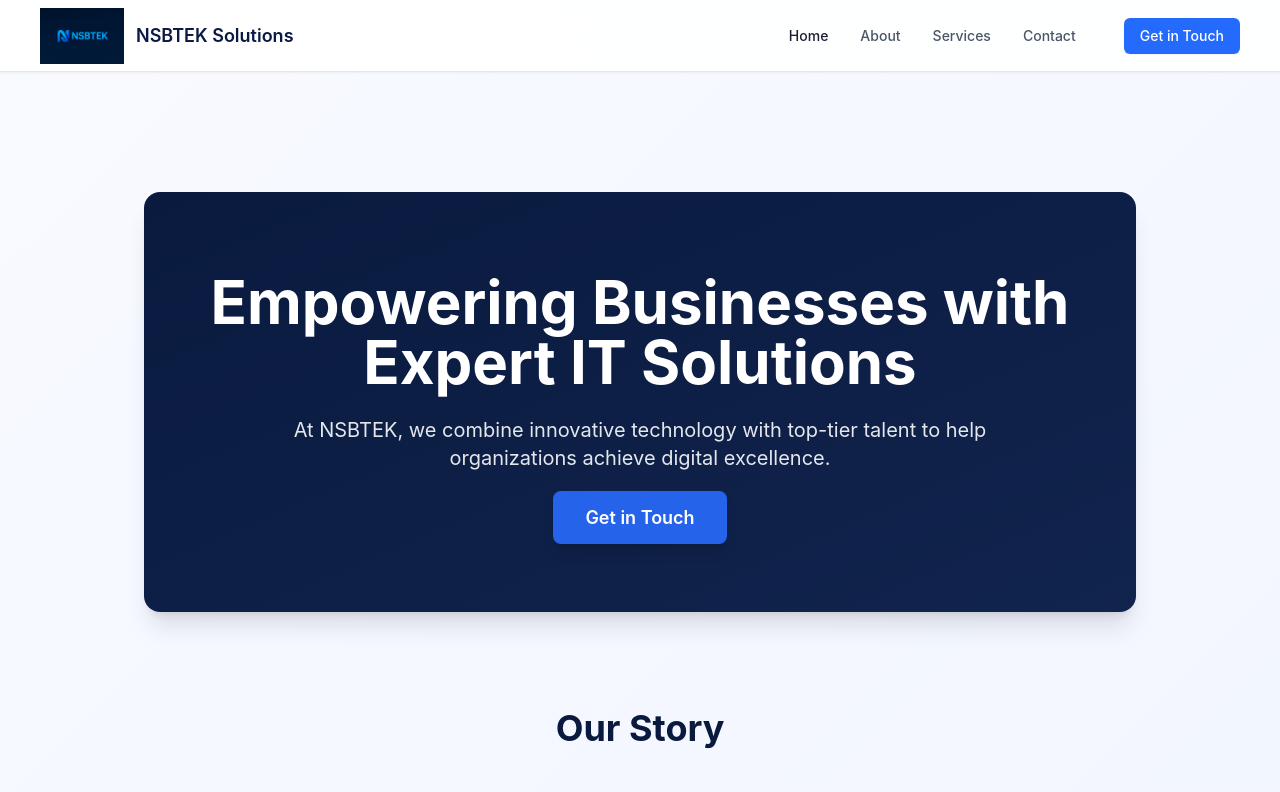
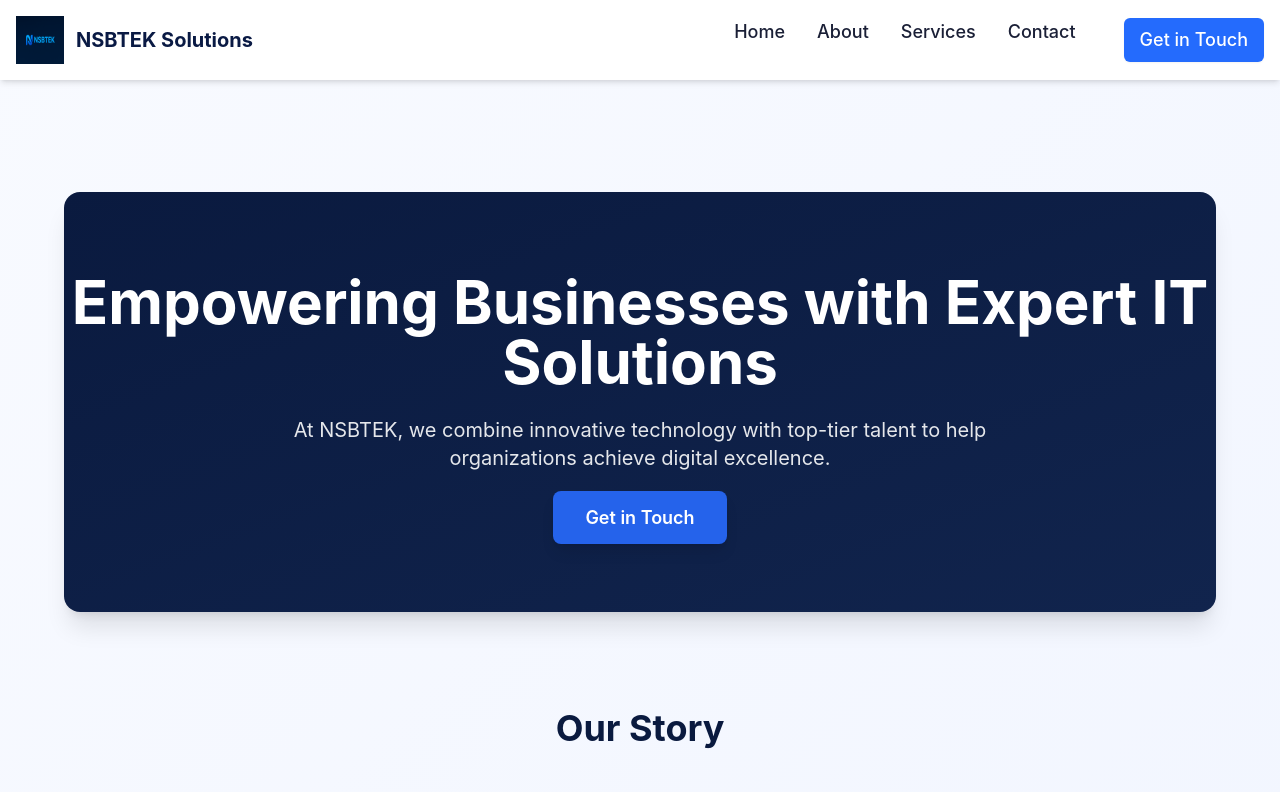
Before and after one commit to NSBTEK/NSBTEK, a React (Vite) app: page /#/about in a window 1280 px wide. Shown: the top 792 px of the page. Built offline with nearby package versions, Linux system fonts and the light colour scheme.

Commit message:
Updated website design

```diff
--- a/src/App.jsx
+++ b/src/App.jsx
@@ -11,7 +11,7 @@
   return (
     <Router>
       <Header />
-      <main className="pt-20 px-6 md:px-20 max-w-7xl mx-auto"> {/* pt-20 to offset fixed header */}
+      <main className="min-h-screen pt-20"> {/* pt-20 to offset fixed header */}
         <Routes>
           <Route path="/" element={<Home />} />
           <Route path="/about" element={<About />} />
--- a/src/components/Header.jsx
+++ b/src/components/Header.jsx
@@ -2,14 +2,13 @@
 
 export default function Header() {
   return (
-    <header className="fixed top-0 left-0 w-full z-50 bg-white/90 backdrop-blur header-height shadow-sm border-b border-outline">
-      <div className="max-w-7xl mx-auto flex items-center justify-between h-full px-6 md:px-10">
-        <Link to="/" className="flex items-center gap-3">
-          <img src="/logo.png" alt="NSBTEK Logo" className="h-14 object-contain" />
-          <span className="text-primary text-lg font-semibold">NSBTEK Solutions</span>
-        </Link>
-
-        <nav className="hidden md:flex items-center gap-8 text-sm font-medium text-text-soft">
+   <header className="bg-white shadow-md fixed top-0 left-0 w-full z-50">
+      <div className="max-w-7xl mx-auto flex items-center justify-between p-4">
+        <div className="flex items-center gap-3">
+          <img src="/logo.png" alt="NSBTEK Logo" className="w-12 h-12" />
+          <h1 className="text-xl font-bold text-primary">NSBTEK Solutions</h1>
+        </div>
+        <nav className="flex gap-8 text-lg font-medium">
           <Link to="/" className="hover:text-accent text-text-main">Home</Link>
           <Link to="/about" className="hover:text-accent">About</Link>
           <Link to="/services" className="hover:text-accent">Services</Link>
--- a/src/pages/About.jsx
+++ b/src/pages/About.jsx
@@ -15,7 +15,7 @@
         </p>
 
         <Link
-          to="/contact"
+          to="/Contact"
           className="bg-blue-600 hover:bg-blue-700 px-8 py-4 rounded-lg text-lg font-semibold shadow-lg transition"
         >
           Get in Touch
--- a/src/pages/Home.jsx
+++ b/src/pages/Home.jsx
@@ -1,4 +1,3 @@
-import { Link } from "react-router-dom";
 export default function Home() {
   return (
     <div className="max-w-7xl mx-auto px-6 md:px-10 space-y-16">
```
Also changed, not shown: tailwind.config.js (line endings or trailing spaces), vite.config.js (line endings or trailing spaces).
